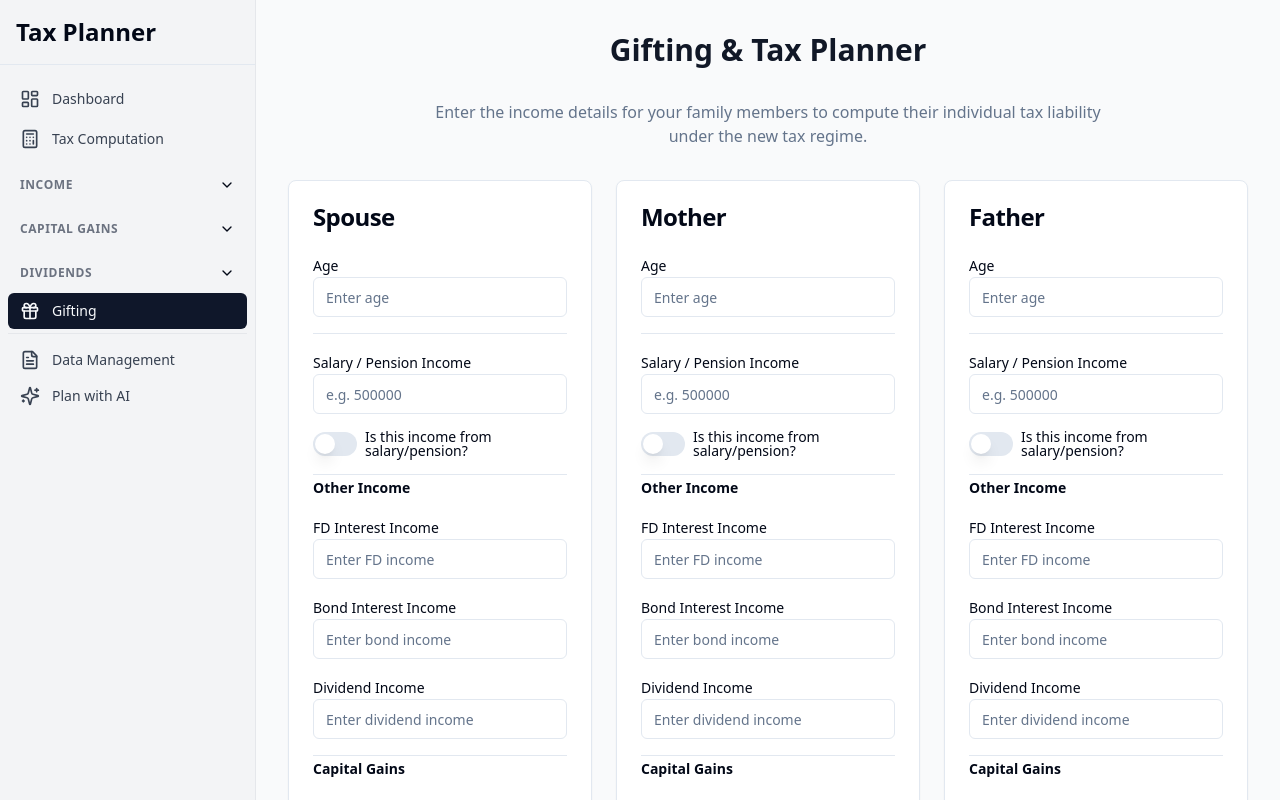
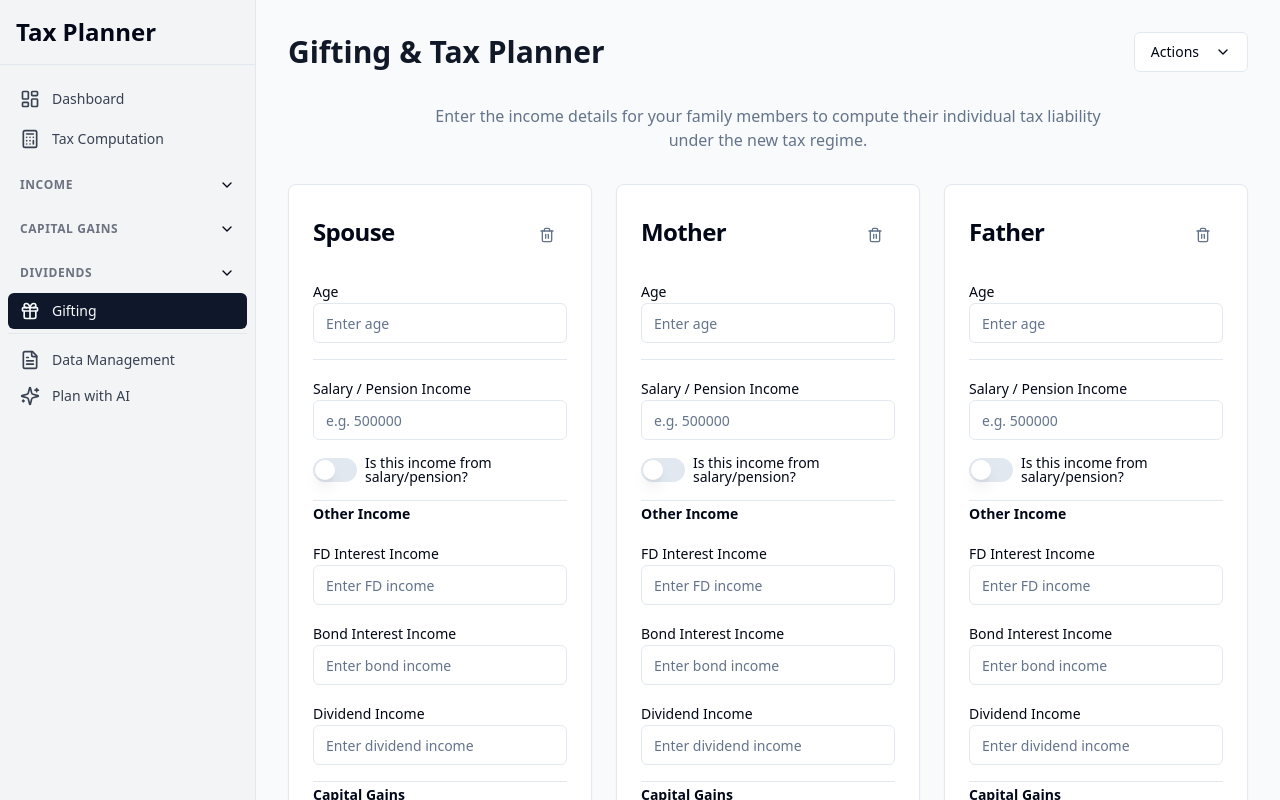
Before and after one commit to bravetux/NewTax_Computation, a React (Vite) app: page /gifting in a window 1280 px wide. Built offline with nearby package versions, Linux system fonts and the light colour scheme.

Commit message:
[dyad] Added clear field options to Gifting page - wrote 2 file(s)

```diff
--- a/src/components/GiftingRecipientCard.tsx
+++ b/src/components/GiftingRecipientCard.tsx
@@ -4,7 +4,7 @@ import { Input } from '@/components/ui/input';
 import { Label } from '@/components/ui/label';
 import { Switch } from '@/components/ui/switch';
 import { Button } from '@/components/ui/button';
-import { Calculator, Info } from 'lucide-react';
+import { Calculator, Info, Trash2 } from 'lucide-react';
 import { Separator } from '@/components/ui/separator';
 import { TaxCalculationResult } from '@/utils/taxCalculator';
 import { Alert, AlertDescription, AlertTitle } from '@/components/ui/alert';
@@ -33,6 +33,7 @@ interface GiftingRecipientCardProps {
 
   taxDetails: TaxCalculationResult | null;
   onComputeTax: () => void;
+  onClearFields: () => void;
 }
 
 const BreakdownRow: React.FC<{ label: string; value: number; isNegative?: boolean; className?: string }> = ({ label, value, isNegative = false, className = "" }) => (
@@ -53,11 +54,15 @@ const GiftingRecipientCard: React.FC<GiftingRecipientCardProps> = ({
   stcg, onStcgChange,
   ltcg, onLtcgChange,
   taxDetails, onComputeTax,
+  onClearFields,
 }) => {
   return (
     <Card>
-      <CardHeader>
+      <CardHeader className="flex flex-row items-center justify-between">
         <CardTitle>{name}</CardTitle>
+        <Button variant="ghost" size="icon" onClick={onClearFields}>
+          <Trash2 className="h-4 w-4 text-muted-foreground" />
+        </Button>
       </CardHeader>
       <CardContent className="space-y-4">
         <div>
--- a/src/pages/GiftingPage.tsx
+++ b/src/pages/GiftingPage.tsx
@@ -2,6 +2,9 @@ import React, { useState, useEffect } from 'react';
 import { MadeWithDyad } from '@/components/made-with-dyad';
 import GiftingRecipientCard from '@/components/GiftingRecipientCard';
 import { calculateTax, DetailedIncome, TaxCalculationResult } from '@/utils/taxCalculator';
+import { Button } from '@/components/ui/button';
+import { DropdownMenu, DropdownMenuContent, DropdownMenuItem, DropdownMenuTrigger } from '@/components/ui/dropdown-menu';
+import { ChevronDown, Trash2, RotateCcw } from 'lucide-react';
 
 interface Recipient {
   age: number | string;
@@ -17,6 +20,18 @@ interface Recipient {
 
 const LOCAL_STORAGE_KEY = "dyad-gifting-recipients-data";
 
+const initialRecipientState: Recipient = {
+  age: '', salary: '', isSalaried: false, fdIncome: '', bondIncome: '', dividendIncome: '', stcg: '', ltcg: '', taxDetails: null
+};
+
+const initialRecipientsState = {
+  spouse: { ...initialRecipientState },
+  mother: { ...initialRecipientState },
+  father: { ...initialRecipientState },
+  kid1: { ...initialRecipientState },
+  kid2: { ...initialRecipientState },
+};
+
 const GiftingPage: React.FC = () => {
   const [recipients, setRecipients] = useState<Record<string, Recipient>>(() => {
     try {
@@ -30,13 +45,7 @@ const GiftingPage: React.FC = () => {
     } catch (error) {
       console.error("Failed to load gifting data from localStorage", error);
     }
-    return {
-      spouse: { age: '', salary: '', isSalaried: false, fdIncome: '', bondIncome: '', dividendIncome: '', stcg: '', ltcg: '', taxDetails: null },
-      mother: { age: '', salary: '', isSalaried: false, fdIncome: '', bondIncome: '', dividendIncome: '', stcg: '', ltcg: '', taxDetails: null },
-      father: { age: '', salary: '', isSalaried: false, fdIncome: '', bondIncome: '', dividendIncome: '', stcg: '', ltcg: '', taxDetails: null },
-      kid1: { age: '', salary: '', isSalaried: false, fdIncome: '', bondIncome: '', dividendIncome: '', stcg: '', ltcg: '', taxDetails: null },
-      kid2: { age: '', salary: '', isSalaried: false, fdIncome: '', bondIncome: '', dividendIncome: '', stcg: '', ltcg: '', taxDetails: null },
-    };
+    return initialRecipientsState;
   });
 
   useEffect(() => {
@@ -92,12 +101,52 @@ const GiftingPage: React.FC = () => {
     }));
   };
 
+  const handleClearCard = (recipientKey: keyof typeof recipients) => {
+    setRecipients(prev => ({
+      ...prev,
+      [recipientKey]: { ...initialRecipientState }
+    }));
+  };
+
+  const handleClearAllCards = () => {
+    setRecipients(initialRecipientsState);
+  };
+
+  const handleResetAllComputations = () => {
+    setRecipients(prev => {
+      const newState = { ...prev };
+      for (const key in newState) {
+        newState[key].taxDetails = null;
+      }
+      return newState;
+    });
+  };
+
   return (
     <div className="p-4 sm:p-6 lg:p-8">
       <div className="max-w-7xl mx-auto">
-        <h1 className="text-3xl font-bold text-center mb-8 text-gray-900 dark:text-gray-50">
-          Gifting & Tax Planner
-        </h1>
+        <div className="flex flex-col sm:flex-row justify-between items-center mb-8 gap-4">
+          <h1 className="text-3xl font-bold text-center text-gray-900 dark:text-gray-50">
+            Gifting & Tax Planner
+          </h1>
+          <DropdownMenu>
+            <DropdownMenuTrigger asChild>
+              <Button variant="outline">
+                Actions <ChevronDown className="ml-2 h-4 w-4" />
+              </Button>
+            </DropdownMenuTrigger>
+            <DropdownMenuContent align="end">
+              <DropdownMenuItem onSelect={handleClearAllCards}>
+                <Trash2 className="mr-2 h-4 w-4" />
+                <span>Clear All Fields</span>
+              </DropdownMenuItem>
+              <DropdownMenuItem onSelect={handleResetAllComputations}>
+                <RotateCcw className="mr-2 h-4 w-4" />
+                <span>Reset All Tax Computations</span>
+              </DropdownMenuItem>
+            </DropdownMenuContent>
+          </DropdownMenu>
+        </div>
         <p className="text-center text-muted-foreground mb-8 max-w-2xl mx-auto">
           Enter the income details for your family members to compute their individual tax liability under the new tax regime.
         </p>
@@ -129,6 +178,7 @@ const GiftingPage: React.FC = () => {
 
               taxDetails={recipient.taxDetails}
               onComputeTax={() => handleComputeTax(key as keyof typeof recipients)}
+              onClearFields={() => handleClearCard(key as keyof typeof recipients)}
             />
           ))}
         </div>
```
